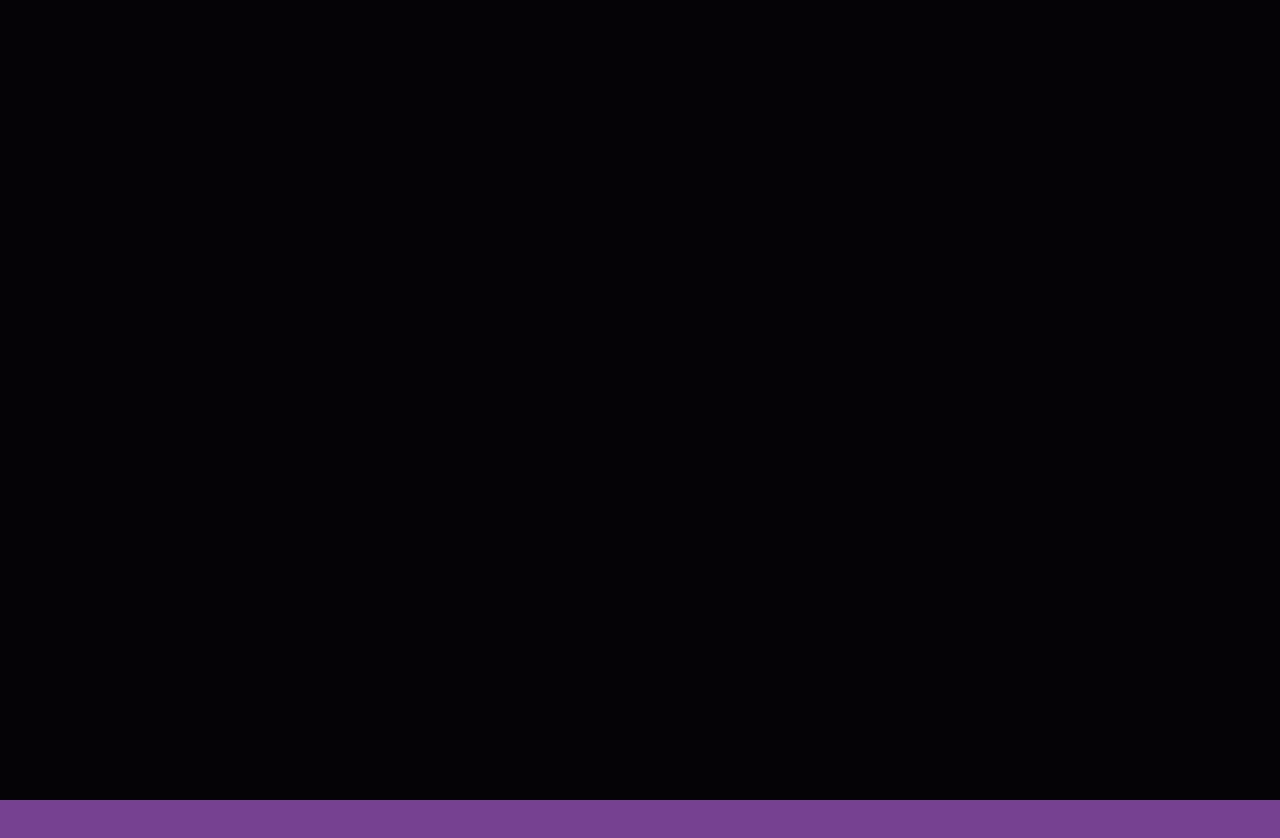
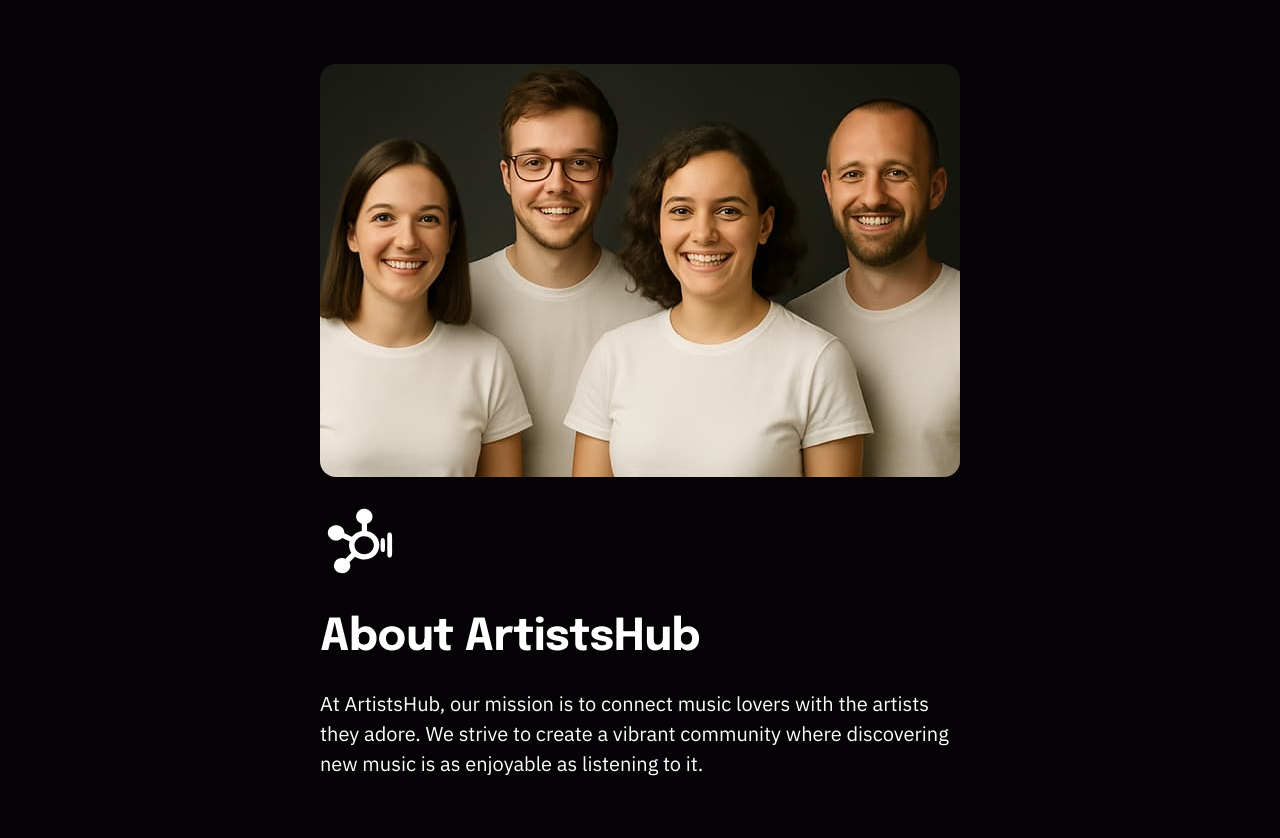
Before and after one commit to Onix43/project-artist-hub, a website built with Vite: page src/index.html in a window 1280 px wide. Before the commit the page ends 800 px from the top, so only its background shows below. Built offline with nearby package versions, Linux system fonts and the light colour scheme.

Commit message:
added about-us section html + css

```diff
--- a/src/css/base/base.css
+++ b/src/css/base/base.css
@@ -29,6 +29,7 @@ body {
   min-height: 100vh;
   margin: 0;
   background-color: var(--main-color);
+  color: #fff;
 
   font-family: 'IBM Plex Sans', sans-serif;
   font-weight: 400;
--- a/src/css/base/container.css
+++ b/src/css/base/container.css
@@ -1,16 +1,19 @@
 /* Styles for Mobile devices */
 .container {
   padding: 0 16px;
+  max-width: 288px;
 }
 /* Styles for Tablet devices */
 @media only screen and (min-width: 768px) {
   .container {
     padding: 0 32px;
+    max-width: 704px;
   }
 }
 /* Styles for Desktop devices */
-@media only screen and (min-width: 1200px) {
+@media only screen and (min-width: 1440px) {
   .container {
     padding: 0 64px;
+    max-width: 1312px;
   }
 }
--- a/src/css/sections/about-us.css
+++ b/src/css/sections/about-us.css
@@ -0,0 +1,74 @@
+.about-us .container {
+  margin: 0 auto;
+  max-width: 288px;
+  padding: 64px 16px;
+}
+.about-img {
+  width: 100%;
+  display: block;
+  object-fit: cover;
+  height: 168px;
+  object-position: center 13%;
+  border-radius: 16px;
+
+  margin-bottom: 48px;
+}
+.about-icon {
+  margin-bottom: 20px;
+  width: 64px;
+  height: 64px;
+}
+.about-header {
+  font-family: var(--font-epilogue);
+  line-height: 1.2;
+  letter-spacing: -0.01em;
+
+  font-weight: var(--font-b);
+  font-size: 44px;
+
+  margin-bottom: 20px;
+}
+.about-text {
+  font-family: var(--font-sans);
+}
+@media only screen and (min-width: 768px) {
+  .about-us .container {
+    padding: 64px 32px;
+    max-width: 704px;
+  }
+  .about-img {
+    height: 413px;
+
+    margin-bottom: 24px;
+  }
+  .about-icon {
+    margin-bottom: 24px;
+    width: 80px;
+    height: 80px;
+  }
+  .about-header {
+    margin-bottom: 24px;
+  }
+  .about-text {
+    font-size: 20px;
+  }
+}
+@media only screen and (min-width: 1440px) {
+  .about-us .container {
+    padding: 112px 64px;
+    display: flex;
+    gap: 32px;
+    max-width: 1312px;
+  }
+  .about-img {
+    height: 664px;
+
+    margin-bottom: 0px;
+  }
+  .about-right {
+    align-self: center;
+  }
+  .about-header {
+    font-size: 60px;
+  }
+}
--- a/src/partials/about-us.html
+++ b/src/partials/about-us.html
@@ -1,3 +1,17 @@
 <section class="about-us">
-  <div class="container"></div>
+  <div class="container">
+    <img class="about-img" src="/about-us-team.jpg" alt="team photo" />
+
+    <div class="about-right">
+      <svg class="about-icon" fill="#fff">
+        <use href="../assets/icons/symbol-defs.svg#about-logo"></use>
+      </svg>
+      <h2 class="about-header">About ArtistsHub</h2>
+      <p class="about-text">
+        At ArtistsHub, our mission is to connect music lovers with the artists
+        they adore. We strive to create a vibrant community where discovering
+        new music is as enjoyable as listening to it.
+      </p>
+    </div>
+  </div>
 </section>
```
Also changed, not shown: src/public/about-us-team.jpg (added).
